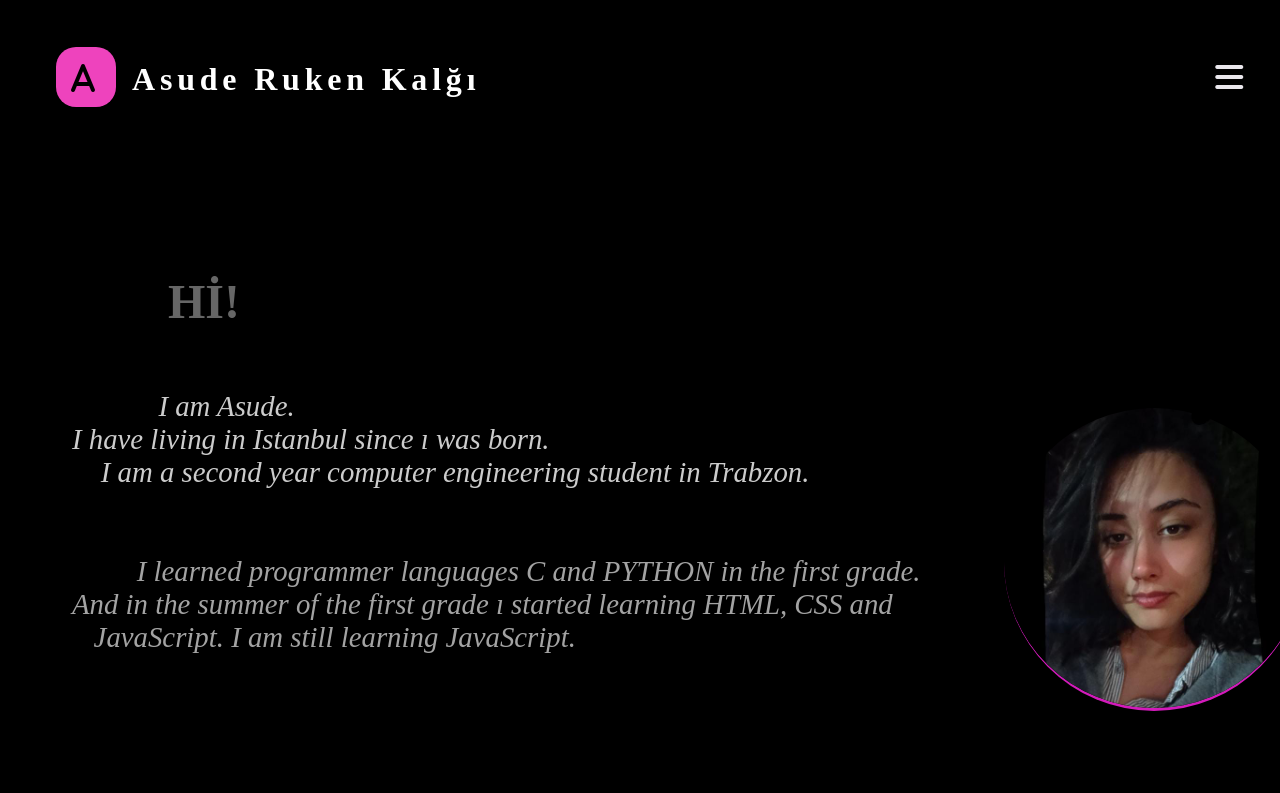
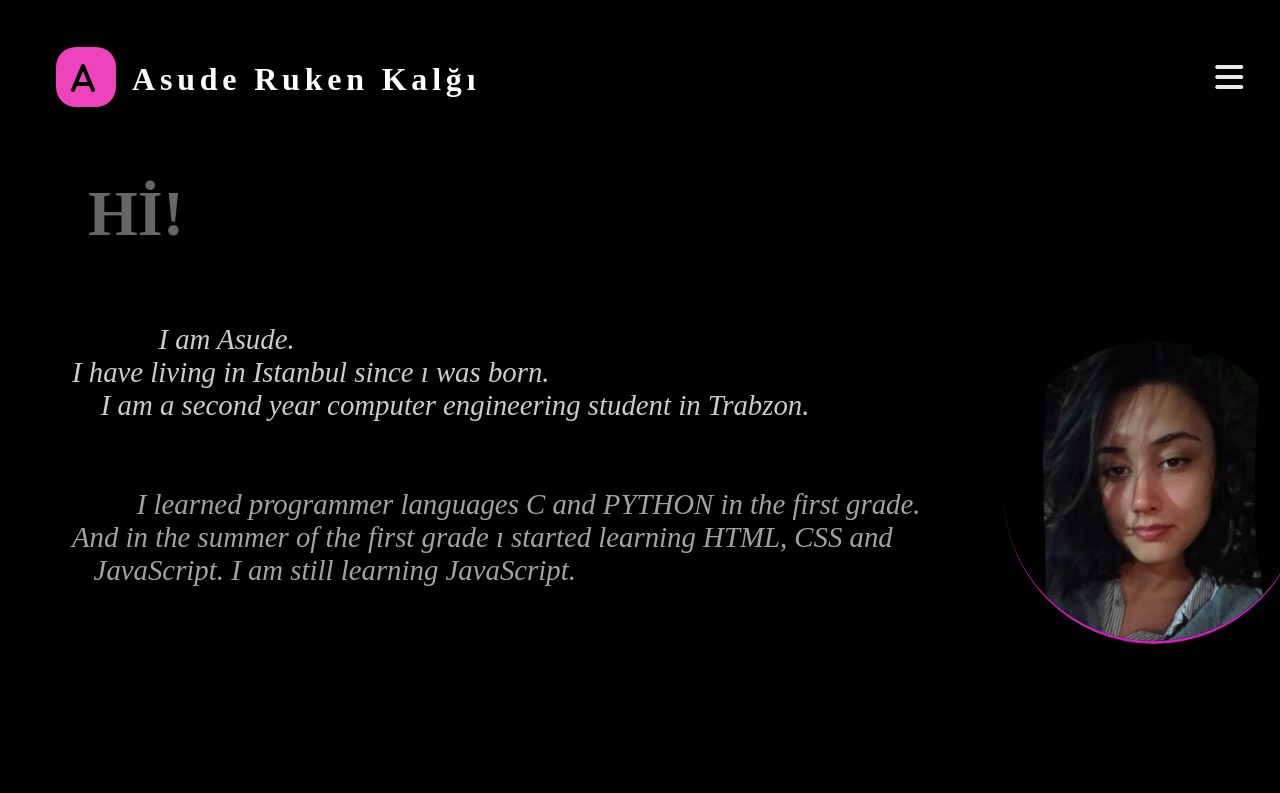
Before and after one commit to asude2/asude2.github.io, a plain HTML site: page index.html in a window 1280 px wide. Shown: the top 793 px of the page. Drawn offline with Linux system fonts and the light colour scheme; a web font is replaced by a local one.

Commit message:
Update main3.css

```diff
--- a/main3.css
+++ b/main3.css
@@ -39,18 +39,16 @@ body{
 }
 
 .icon1:hover{
-    opacity:0.8;
+    opacity:0.5;
 }
 
-.icon1:active{
-    font-size: 2.1rem;
-}
+
 
 .baslik2{
-    padding-left:10rem;
-    padding-top:10rem;
+    margin-left:5rem;
+    margin-top:6rem;
     opacity:0.4;
-    font-size:3rem;
+    font-size:4rem;
 }
 
 .text1{
```
